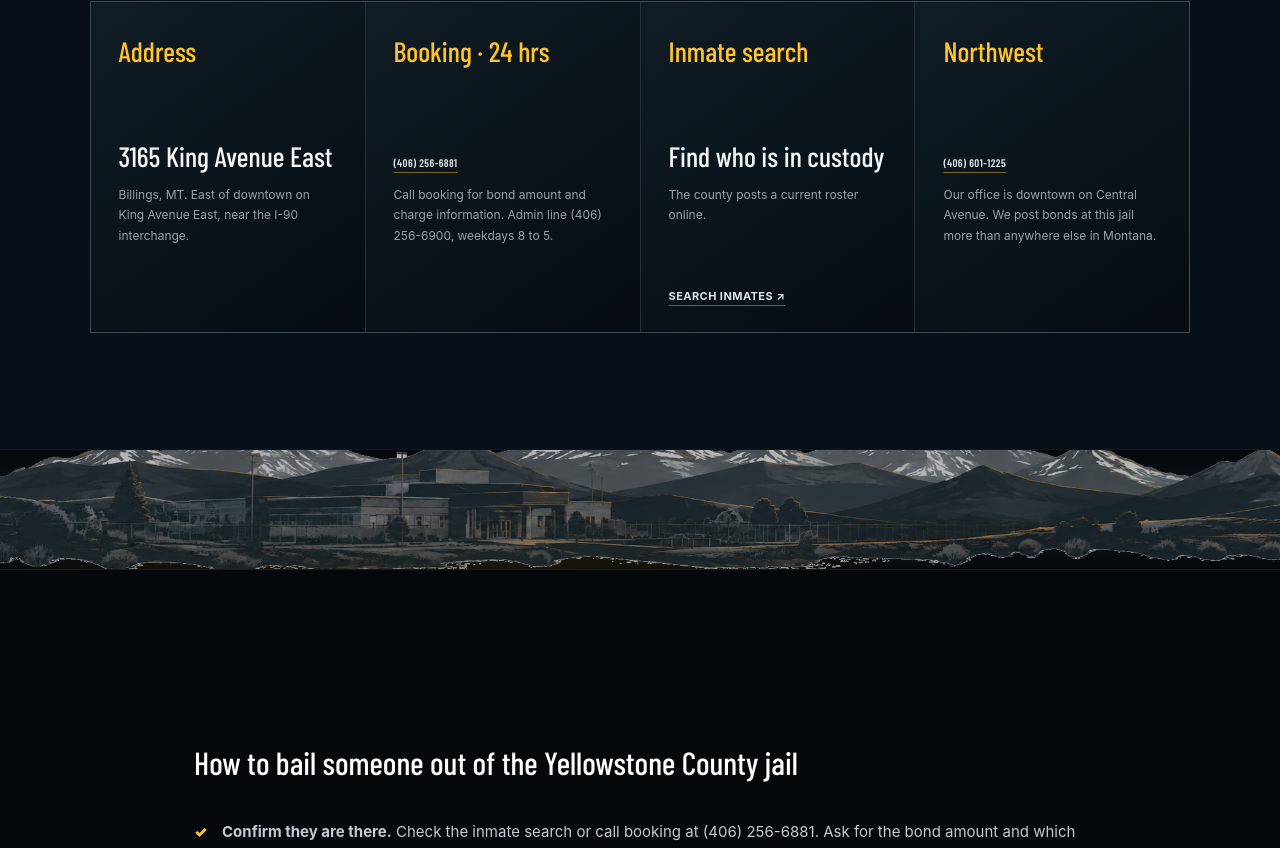
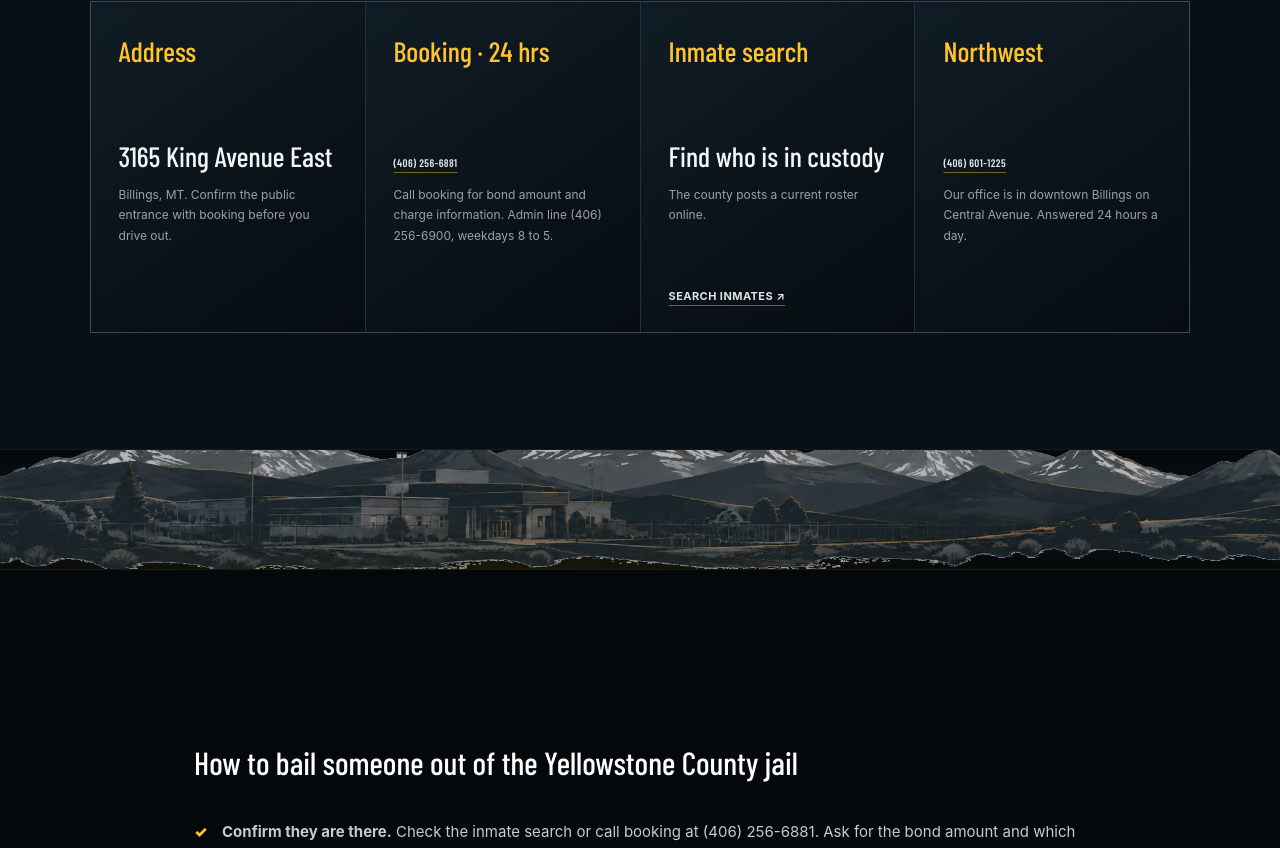
Before and after one commit to Mac-iX/NW-Bail-Bonds-Website, a Next.js app: page /jails/yellowstone-county-detention-facility in a window 1280 px wide. Shown: the part 1031-1879 px from the top of the page. Built offline with nearby package versions, Linux system fonts and the light colour scheme; no server answers.

Commit message:
Remove unverified location and volume claims from YCDF page

```diff
--- a/app/jails/yellowstone-county-detention-facility/page.tsx
+++ b/app/jails/yellowstone-county-detention-facility/page.tsx
@@ -134,7 +134,7 @@ export default function YellowstoneJailPage() {
           <article>
             <strong>Address</strong>
             <h3>{FACTS.street}</h3>
-            <p>{FACTS.city}. East of downtown on King Avenue East, near the I-90 interchange.</p>
+            <p>{FACTS.city}. Confirm the public entrance with booking before you drive out.</p>
           </article>
           <article>
             <strong>Booking · 24 hrs</strong>
@@ -150,7 +150,7 @@ export default function YellowstoneJailPage() {
           <article>
             <strong>Northwest</strong>
             <h3><a href={`tel:${PHONE_LINK}`}>{PHONE_DISPLAY}</a></h3>
-            <p>Our office is downtown on Central Avenue. We post bonds at this jail more than anywhere else in Montana.</p>
+            <p>Our office is in downtown Billings on Central Avenue. Answered 24 hours a day.</p>
           </article>
         </div>
       </section>
@@ -187,7 +187,7 @@ export default function YellowstoneJailPage() {
           brief="Joel Graf (and agents on staff) at the Northwest office, 711 Central Ave, Billings. Natural light, real work setting, signage visible. Landscape, 1600px+."
           caption="Joel Graf at the Northwest Bail Bonds office in downtown Billings."
         />
-        <p>When a bond needs to be posted at 2 a.m., the agent has to drive to King Avenue East. Our office is about ten minutes away. Out-of-state agencies with a Billings mailing address route your call to whoever is closest, and that can be hours.</p>
+        <p>When a bond needs to be posted at 2 a.m., the agent has to drive to King Avenue East. Our office is in Billings, a short drive away. Out-of-state agencies with a Billings mailing address route your call to whoever is closest, and that can be hours.</p>
         <p>Ask any bondsman where their agent is right now and how long it takes them to reach the jail. You deserve a straight answer.</p>
       </section>
 
```
